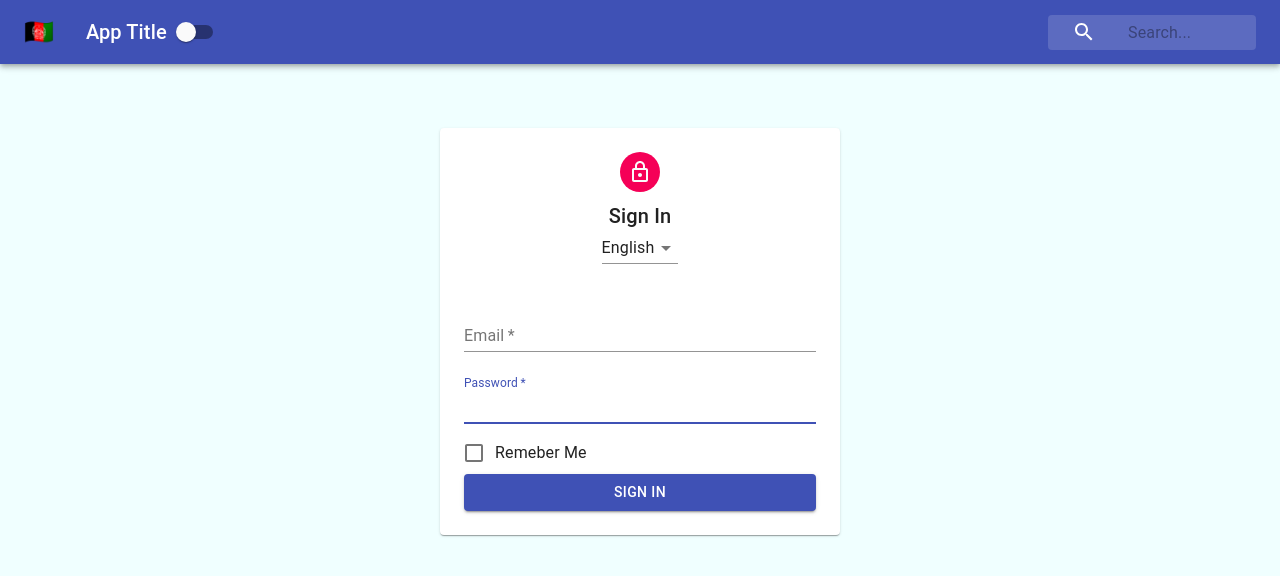
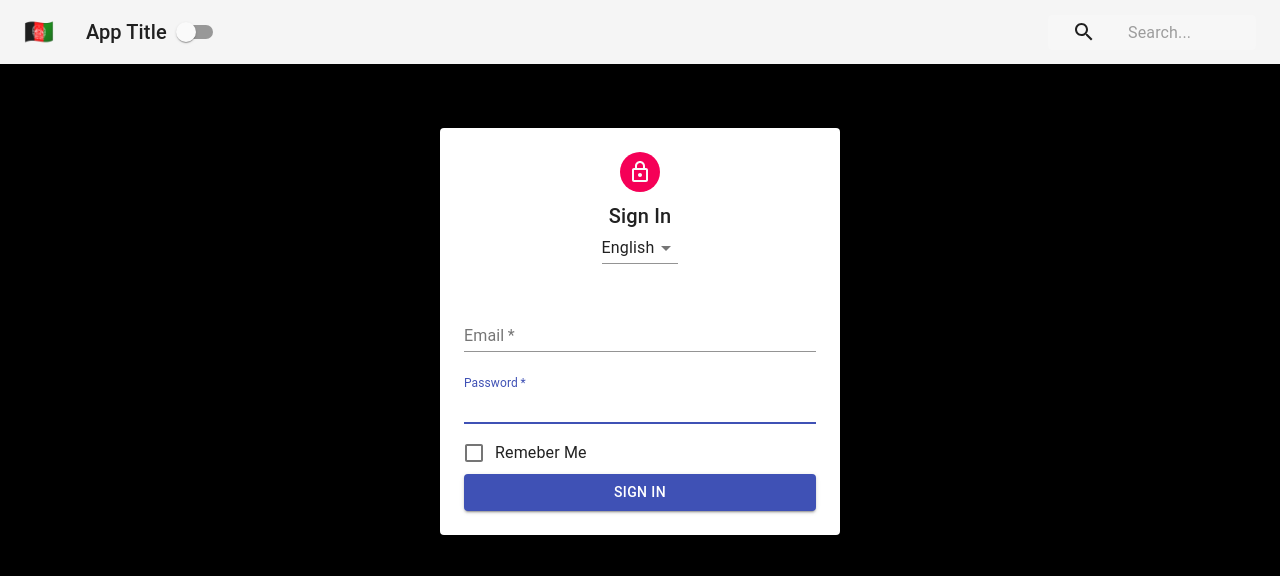
Before and after one commit to xiaomingfu/ModernReactBootcamp, a React (Create React App) app in the folder sec34_intro_the_context_api/: page / in a window 1280 px wide. Shown: the top 576 px of the page. Built offline with nearby package versions, Linux system fonts and the light colour scheme.

Commit message:
consumer ThemeContext

```diff
--- a/sec34_intro_the_context_api/src/Navbar.js
+++ b/sec34_intro_the_context_api/src/Navbar.js
@@ -9,13 +9,16 @@ import Switch from "@material-ui/core/Switch";
 import { withStyles } from "@material-ui/core/styles";
 
 import styles from "./styles/NavbarStyle";
+import { ThemeContext } from "./context/ThemeContext";
 
 class Navbar extends Component {
+  static contextType = ThemeContext;
   render() {
+    const { isDarkMode } = this.context;
     const { classes } = this.props;
     return (
       <div className="classes.root">
-        <AppBar color="primary" position="static">
+        <AppBar position="static" color={isDarkMode ? "default" : "primary"}>
           <Toolbar>
             <IconButton className={classes.menuButton} color="inherit">
               <span>🇦🇫</span>
--- a/sec34_intro_the_context_api/src/PageContent.js
+++ b/sec34_intro_the_context_api/src/PageContent.js
@@ -1,8 +1,14 @@
 import React, { Component } from "react";
-
+import { ThemeContext } from "./context/ThemeContext";
 export default class PageContent extends Component {
+  static contextType = ThemeContext;
   render() {
-    const style = { backgroundColor: "azure", width: "100vw", height: "100vh" };
+    const { isDarkMode } = this.context;
+    const style = {
+      backgroundColor: isDarkMode ? "black" : "white",
+      width: "100vw",
+      height: "100vh"
+    };
     return <div style={style}>{this.props.children}</div>;
   }
 }
--- a/sec34_intro_the_context_api/src/context/ThemeContext.js
+++ b/sec34_intro_the_context_api/src/context/ThemeContext.js
@@ -9,7 +9,7 @@ export class ThemeProvider extends Component {
   }
   render() {
     return (
-      <ThemeContext.Provider vaule={{ ...this.state, tasteLikeChicken: true }}>
+      <ThemeContext.Provider value={{ ...this.state }}>
         {this.props.children}
       </ThemeContext.Provider>
     );
```
